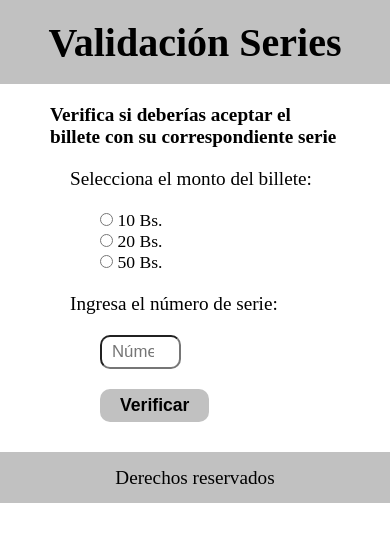
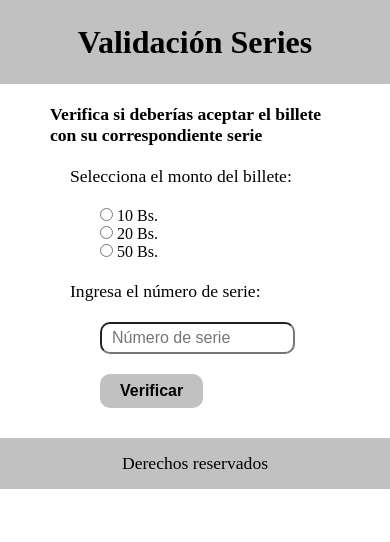
Before and after one commit to Vanessa745/SerieValidacion, a plain HTML site: page index.html in a window 390 px wide. Drawn offline with Linux system fonts and the light colour scheme.

Commit message:
style: responsive

```diff
--- a/css/estilos.css
+++ b/css/estilos.css
@@ -98,3 +98,27 @@ footer {
 footer p {
     font-weight: normal;
 }
+
+@media screen and (max-width: 450px) {
+    h1 {
+        font-size: 2rem;
+    }
+
+    p {
+        font-size: 1.1rem;
+    }
+
+    .opcion {
+        font-size: 1rem;
+    }
+
+    .container input {
+        font-size: 1rem;
+        width: 90%;
+    }
+
+    .container button {
+        font-size: 1rem;
+        padding: 8px 20px;
+    }
+}
```
